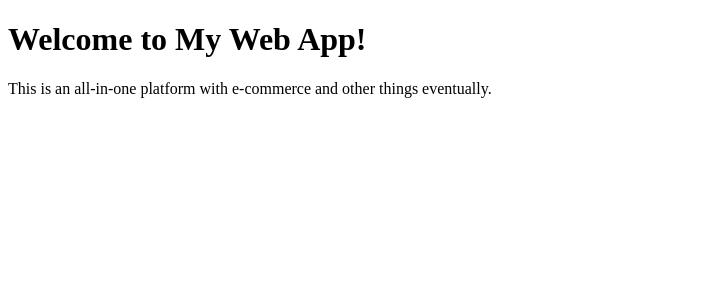
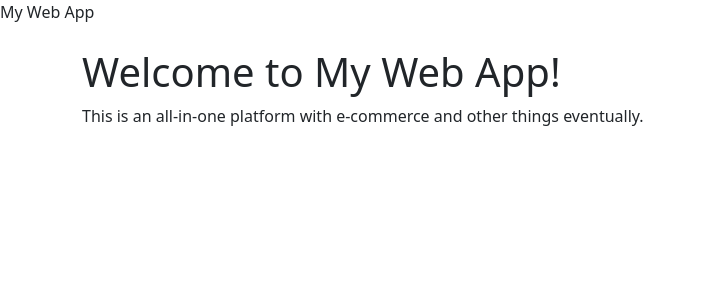
Before and after one commit to Kevin123-Repo/fullstack-project, a React (Create React App) app in the folder frontend/: page / in a window 1280 px wide. Shown: the top 300 px of the page, without its empty margins (0-705 px from the left). Built offline with nearby package versions, Linux system fonts and the light colour scheme.

Commit message:
CSS styling updates

```diff
--- a/frontend/src/App.js
+++ b/frontend/src/App.js
@@ -2,7 +2,7 @@ import React from "react";
 import { BrowserRouter as Router, Routes, Route } from "react-router-dom";
 import Home from "./Pages/Homepage/home";
 // import ECommerce from "./Pages/Ecommerce/Ecommerce";
-// import HeaderBar from "./Pages/Homepage/HeaderBar";
+import HeaderBar from "./Pages/Homepage/HeaderBar";
 // import FooterBar from "./Pages/Homepage/FooterBar";
 import Login from "./Pages/Login/login";
 import "./App.css"
@@ -12,7 +12,7 @@ import Dashboard from "./Pages/Dashboard/dashboard";
 function App() {
   return (
     <Router>
-      {/* <HeaderBar /> */}
+      <HeaderBar />
       <Routes>
         <Route path="/" element={<Home />} />
         {/* <Route path="/ecommerce" element={<ECommerce />} /> */}
--- a/frontend/src/Pages/Homepage/HeaderBar.jsx
+++ b/frontend/src/Pages/Homepage/HeaderBar.jsx
@@ -0,0 +1,11 @@
+import {Link}  from "react-router-dom"
+
+function HeaderBar() {
+    return(
+        <div className="App">
+            <Link className="navbar-brand" to="/"> My Web App</Link>
+        </div>
+    )
+}
+
+export default HeaderBar
--- a/frontend/src/index.js
+++ b/frontend/src/index.js
@@ -3,6 +3,7 @@ import ReactDOM from 'react-dom/client';
 import './index.css';
 import App from './App';
 import reportWebVitals from './reportWebVitals';
+import 'bootstrap/dist/css/bootstrap.min.css';
 
 const root = ReactDOM.createRoot(document.getElementById('root'));
 root.render(
```
Also changed, not shown: 1 other file (tests, documents, lock files or other folders).
